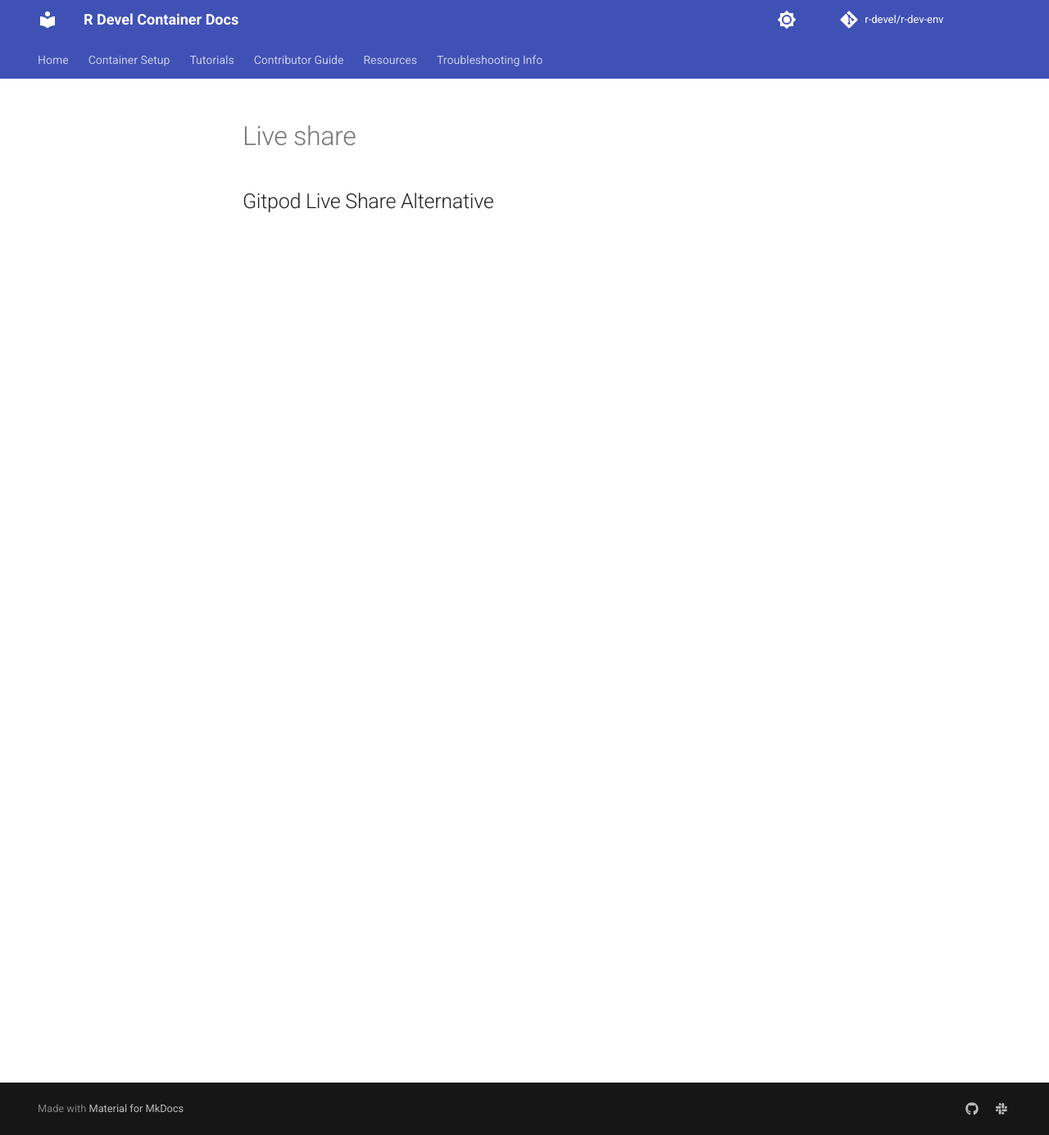
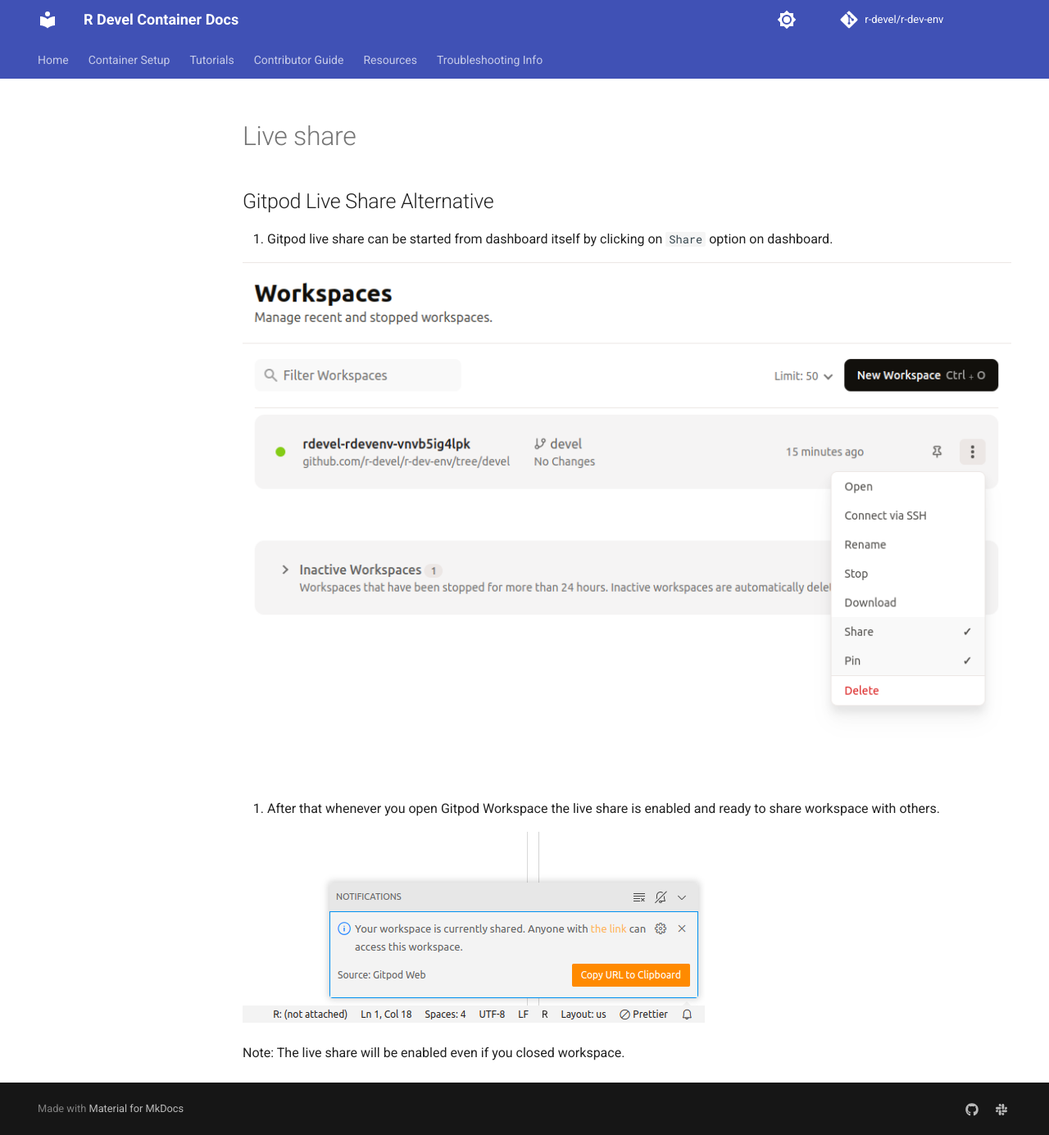
Before and after one commit to r-devel/r-dev-env, an MkDocs documentation site: the page built from docs/container_setup/gitpod_workspace/live_share.md, in a window 1280 px wide and 1385 px high. Shown: the whole window at 82% size. Built offline with MkDocs 1.6.1 and Material for MkDocs 9.7.7, drawn with Linux system fonts in a browser that asks for light colours; comment, search, counter and statistics services are not loaded.

Commit message:
docs: gitpod live share

```diff
--- a/docs/container_setup/gitpod_workspace/live_share.md
+++ b/docs/container_setup/gitpod_workspace/live_share.md
@@ -1 +1,11 @@
 ## Gitpod Live Share Alternative
+1. Gitpod live share can be started from dashboard itself by clicking on `Share` option on dashboard.
+
+![liveshare](../../assets/gitpod5.png)
+
+2. After that whenever you open Gitpod Workspace the live share is enabled and ready to share workspace with others.
+
+
+![liveshare](../../assets/gitpod6.png)
+
+Note: The live share will be enabled even if you closed workspace.
```
Also changed, not shown: docs/assets/gitpod5.png (added), docs/assets/gitpod6.png (added).
